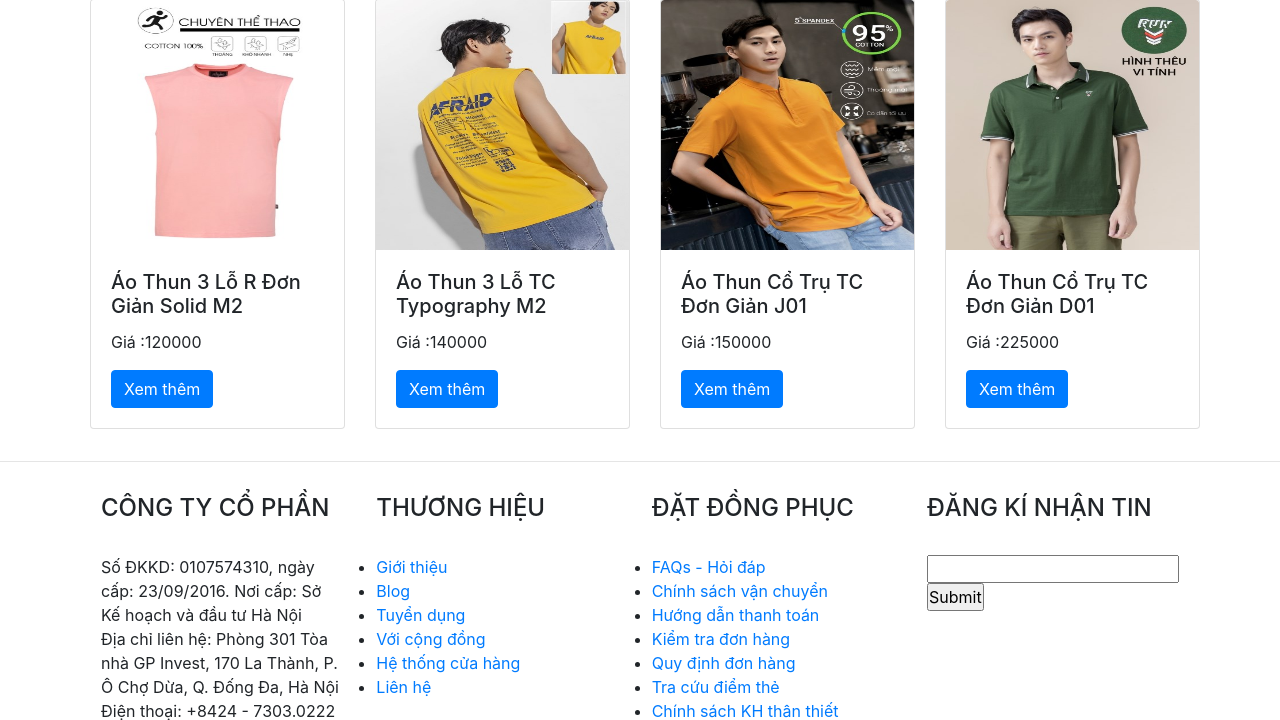
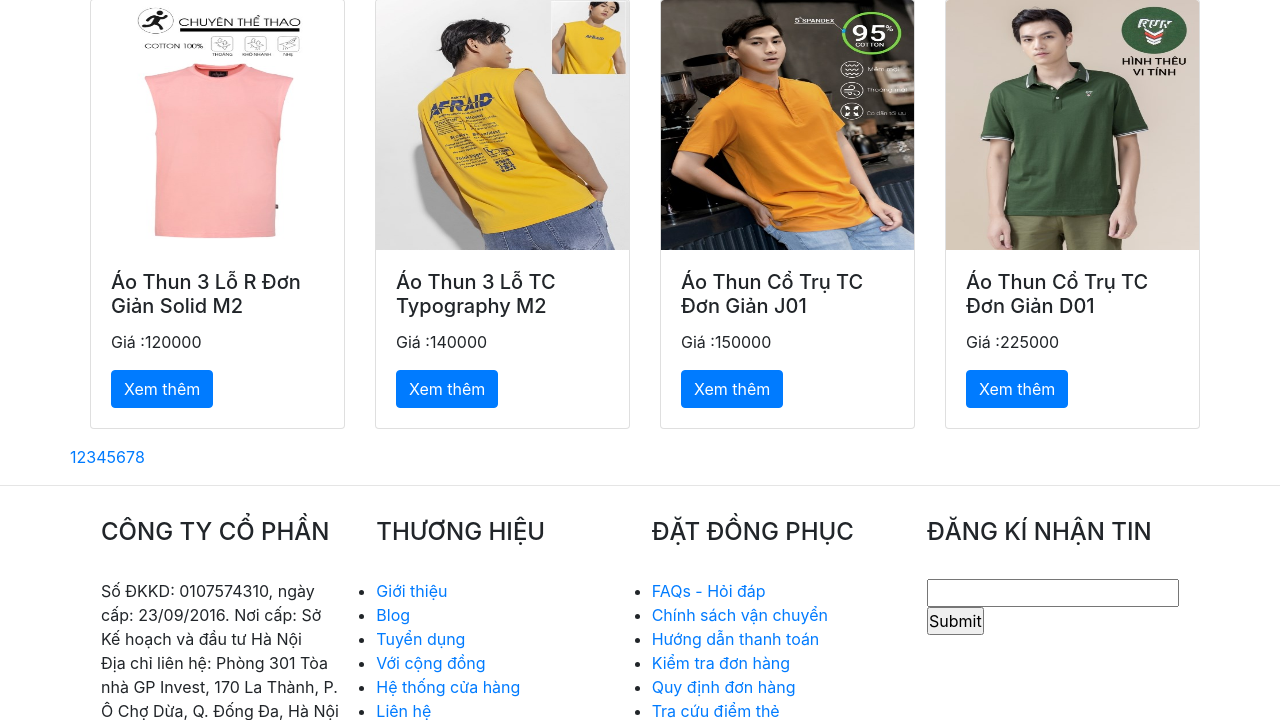
Before and after one commit to nghiemhuy2712/WebCuoiKy, a CodeIgniter app: page /WebCK/index.php/homepage/search_keyword in a window 1280 px wide. Shown: the part 971-1691 px from the top of the page. Run offline with CodeIgniter, Linux system fonts and the light colour scheme; data comes from the database, SQL or seed files in the repository; some libraries are stand-ins or nearby versions.

Commit message:
Update SearchPage_view.php

```diff
--- a/WebCuoiKy/application/views/SearchPage_view.php
+++ b/WebCuoiKy/application/views/SearchPage_view.php
@@ -7,9 +7,10 @@
 <hr>
 <div class="container">
 	<div class="row mt-5">
+	<!-- <?php echo $config['product_keyword'] ?> -->
 				<div class="list-product-subtitle" >
 					<h2>
-						<?php echo "Kết quả tìm kiếm của '".$keyword."' là :" ?>
+						<?php echo "Kết quả tìm kiếm của '".$config['product_keyword']."' là :" ?>
 					</h2>
 				</div>
 	</div>
@@ -27,6 +28,11 @@
 						</div>
 					</div>
 					<?php endforeach ?>
+					<?php for ($i=1; $i <= $config['maxPage']  ; $i++) {
+					?>
+					<a href="<?php echo base_url()?>index.php/HomePage/search_keyword<?php echo '?keyword='.$config['product_keyword'].'&'.'page='.$i ?>"><?php echo $i; ?></a>
+						<?php
+					} ?>
 		</div>
 	</div>
 </div>
```
